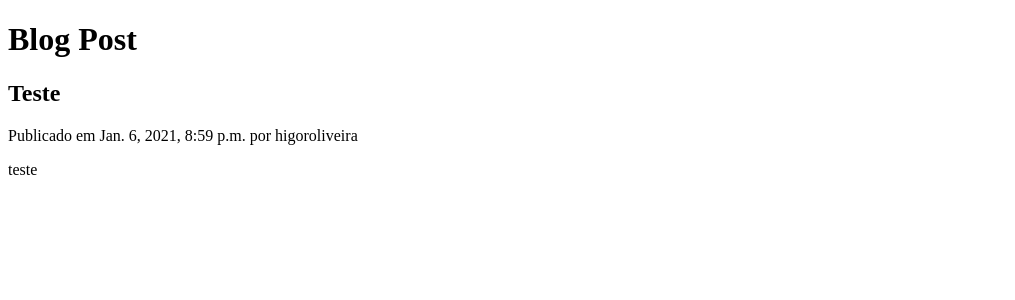
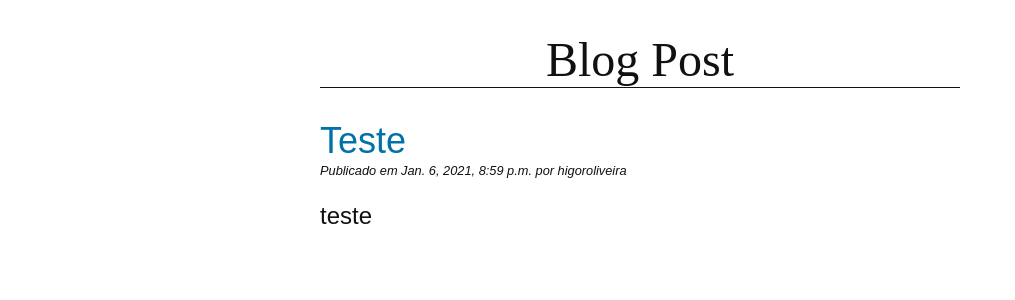
Before and after one commit to higorcoliveira/django-blog, a Django app: page /blog/ in a window 1280 px wide. Shown: the top 300 px of the page, without its empty margins (0-1015 px from the left). Run offline with Django 3.2, Linux system fonts and the light colour scheme; data comes from the database, SQL or seed files in the repository.

Commit message:
Ajustes layout

```diff
--- a/blog/models.py
+++ b/blog/models.py
@@ -1,6 +1,6 @@
 from django.db import models
 from django.contrib.auth.models import User
-
+from django.urls import reverse
 class Post(models.Model):
     title = models.CharField(max_length=255)
     slug = models.SlugField(max_length=255, unique=True)
@@ -9,5 +9,11 @@ class Post(models.Model):
     created = models.DateTimeField(auto_now_add=True)
     updated = models.DateTimeField(auto_now=True)
 
+    class Meta:
+        ordering = ("-created",)
+
     def __str__(self):
         return self.title
+
+    def get_absolute_url(self):
+        return reverse("blog:detail", kwargs={"slug": self.slug})
--- /dev/null
+++ b/blog/static/css/blog.css
@@ -0,0 +1,30 @@
+body {
+  margin: 0 25%;
+  font-family: sans-serif;
+  font-size: 1.5rem;
+  color: #111111;
+}
+
+h1 {
+  text-align: center;
+  font-family: serif;
+  font-weight: normal;
+  border-bottom: 1px solid;
+}
+
+h2 {
+  color: #0072aa;
+  font-weight: normal;
+  margin-bottom: 1px;
+}
+
+a {
+  color: #0072aa;
+  text-decoration: none;
+}
+
+p.date {
+  font-size: 0.8rem;
+  font-style: italic;
+  margin-top: 1px;
+}
--- a/blog/templates/blog/base.html
+++ b/blog/templates/blog/base.html
@@ -1,7 +1,10 @@
+{% load static %}
+
 <!DOCTYPE html>
 <html>
   <head>
     <title>{% block title %}{% endblock %}</title>
+    <link href="{% static 'css/blog.css' %}" rel="stylesheet" />
   </head>
   <body>
     <header>
--- a/blog/templates/blog/post_list.html
+++ b/blog/templates/blog/post_list.html
@@ -1,11 +1,15 @@
 {% extends "blog/base.html" %}
 
-{% block title %} Meu Blog {% endblock %}
+{% block title %}Meu Blog 🐍{% endblock %}
 
 {% block content %}
     {% for post in post_list %}
         <article>
-        <h2>{{ post.title }}</h2>
+            <h2>
+                <a href="{{ post.get_absolute_url }}">
+                    {{ post.title }}
+                </a>
+            </h2>
             <p class="date">
                 Publicado em {{ post.created }} por {{ post.author }}
             </p>
--- a/blog/urls.py
+++ b/blog/urls.py
@@ -6,5 +6,5 @@ app_name = 'blog'
 
 urlpatterns = [
     path("", views.PostListView.as_view(), name="list"),
-    path("<slug:slug>/", views.PostDetailView.as_view(), name="details"),
+    path("<slug:slug>/", views.PostDetailView.as_view(), name="detail"),
 ]
```
Also changed, not shown: blog/templates/blog/post_detail.html (added, +11 -0 lines). Lines whose indentation alone changed are shown as unchanged.
